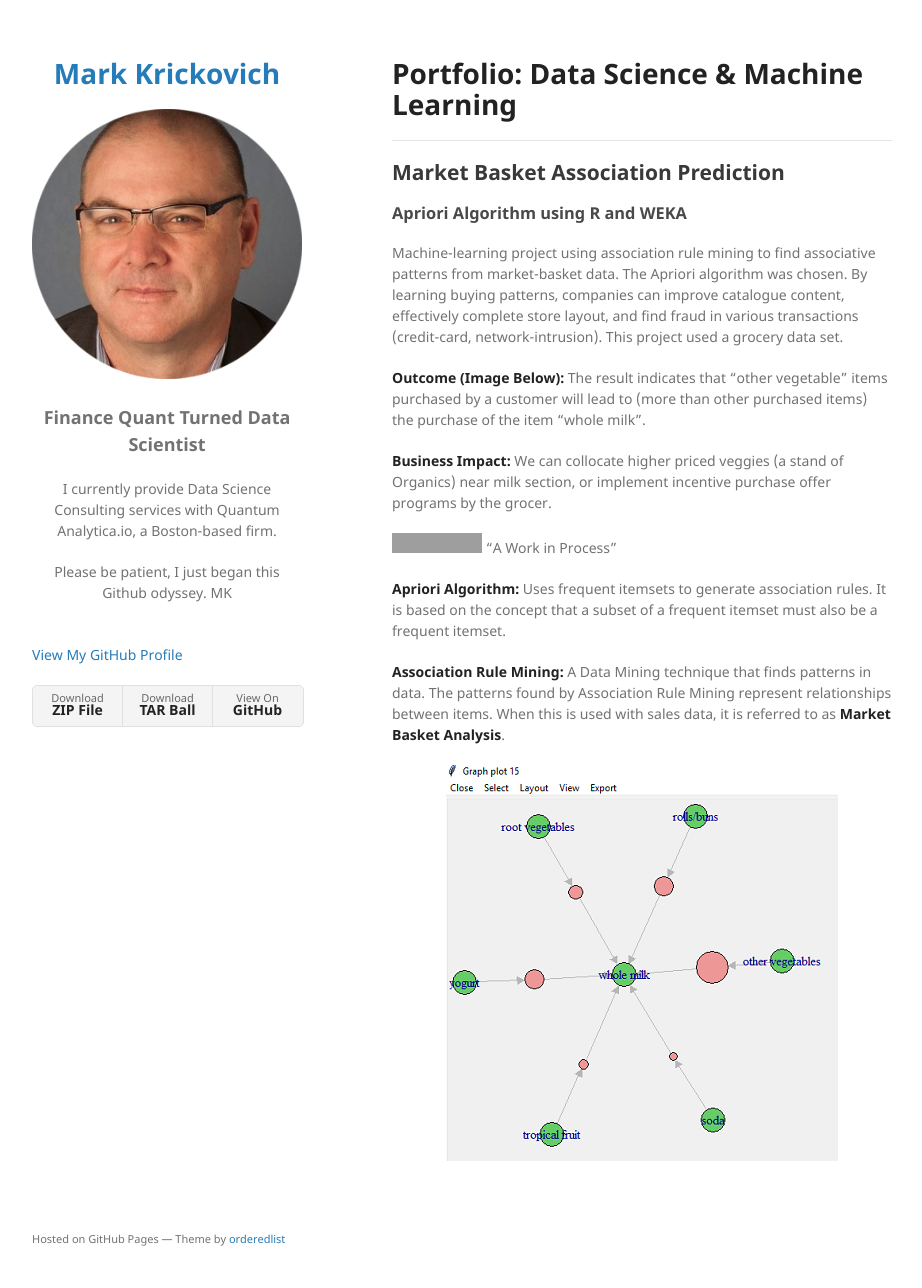
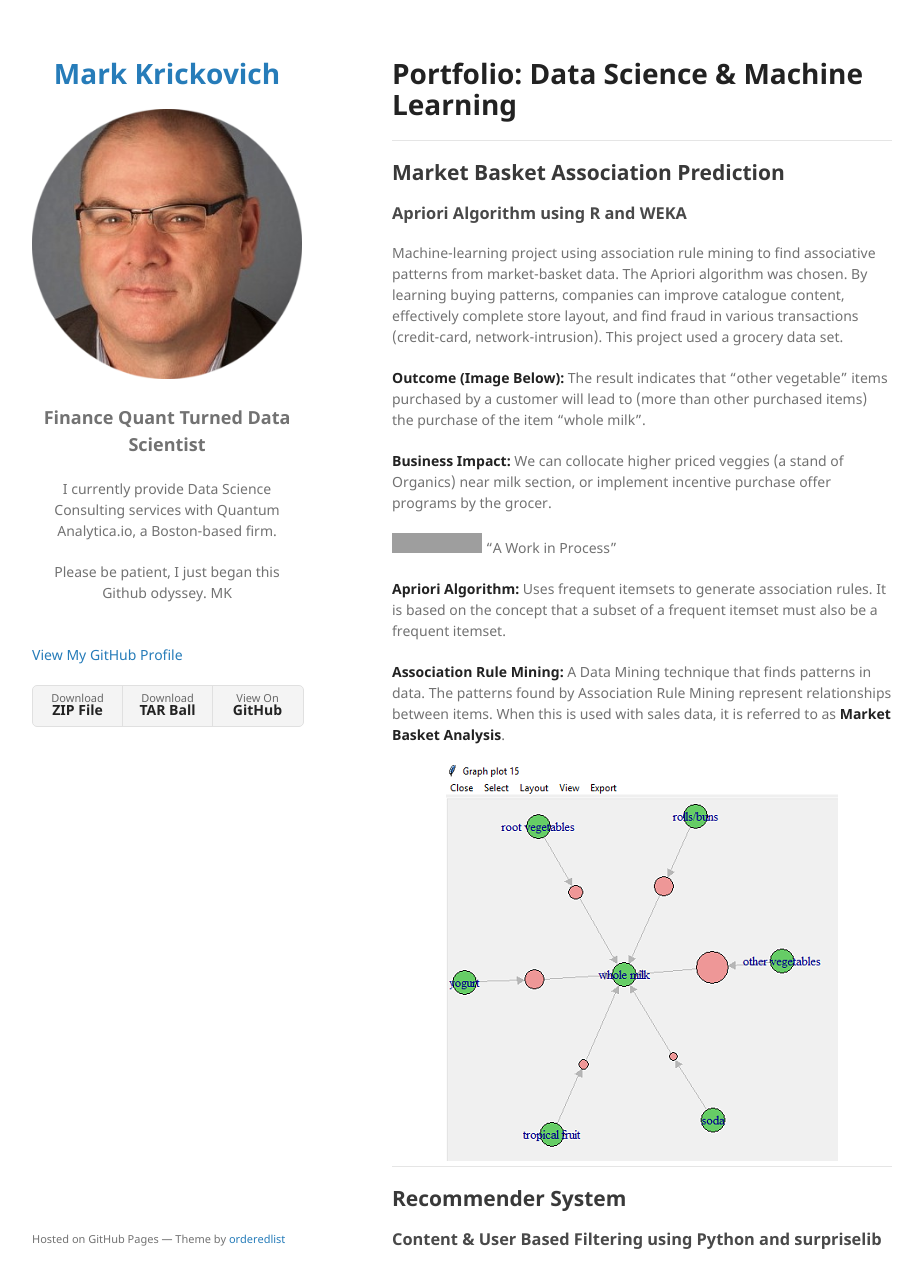
Before and after one commit to MarkKrickovich/MarkKrickovich.github.io, a Jekyll site: the page built from index.md, in a window 1280 px wide and 1318 px high. Shown: the top 1288 px of the window, without its empty margins (178-1100 px from the left). Built offline with Jekyll 4.4.1, drawn with Linux system fonts in a browser that asks for light colours; our own code applies the rules of GitHub Pages for plain Markdown files; grey boxes are pictures that could not be loaded.

Commit message:
Update index.md

```diff
--- a/index.md
+++ b/index.md
@@ -16,3 +16,8 @@ Machine-learning project using association rule mining to find associative patte
 **Association Rule Mining:** A Data Mining technique that finds patterns in data. The patterns found by Association Rule Mining represent relationships between items. When this is used with sales data, it is referred to as **Market Basket Analysis**.
 
 <center><img src="assets/img/R Apriori Graph Plot.PNG"/></center>
+
+
+---
+## Recommender System
+###  Content & User Based Filtering using Python and surpriselib
```
